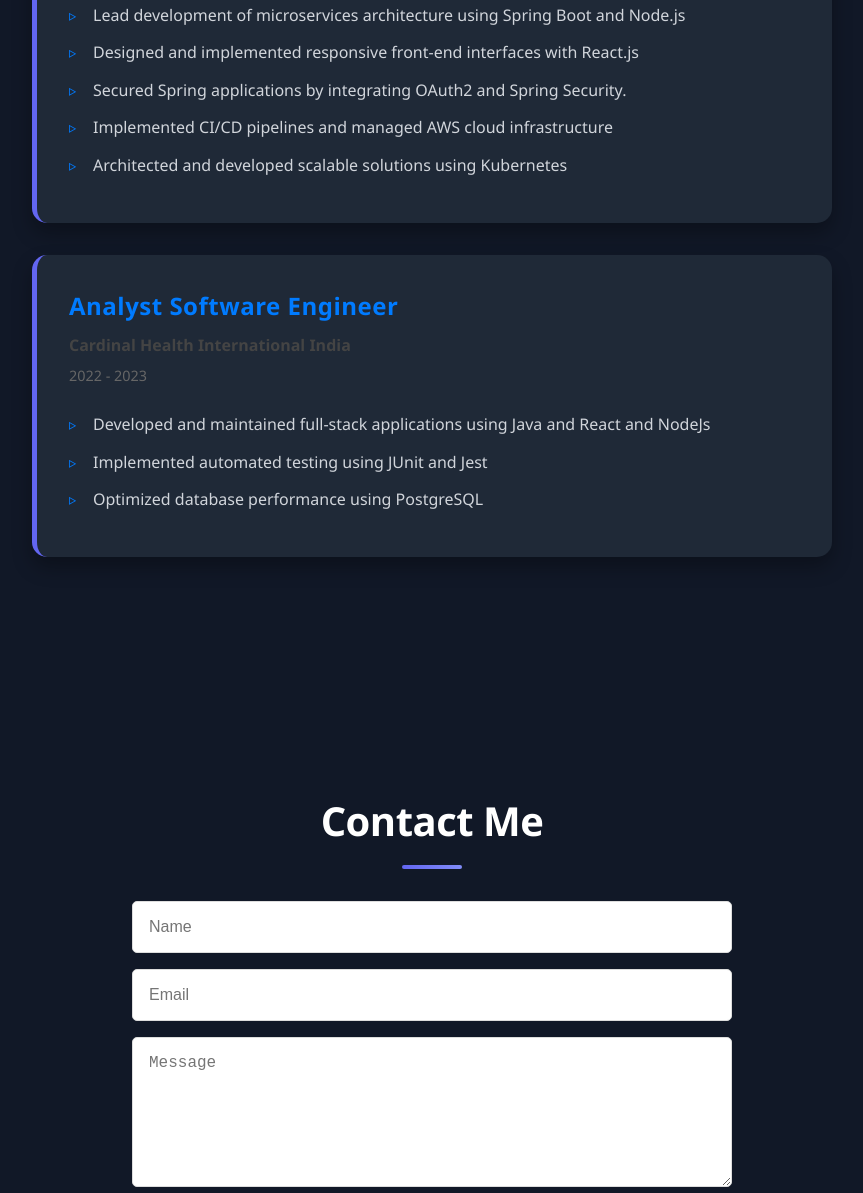
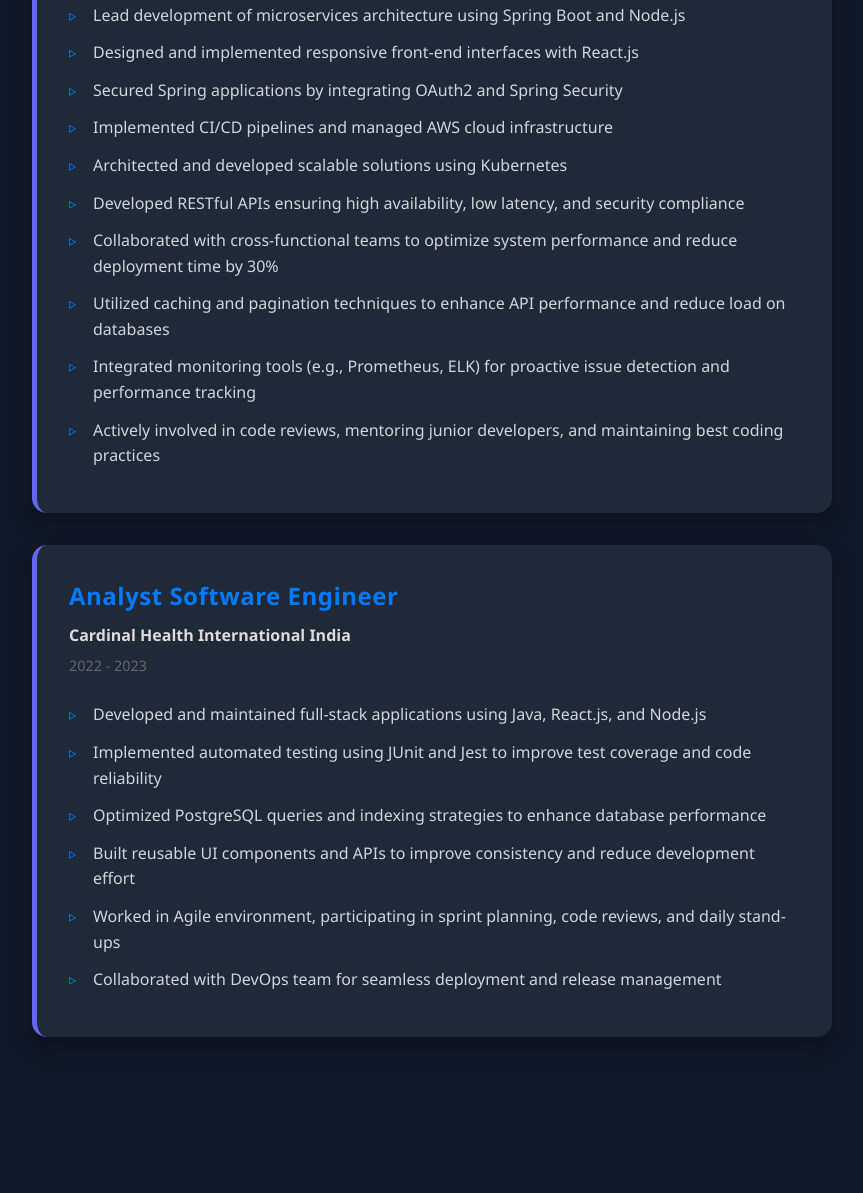
Before and after one commit to harshith27kk/portfolio, a plain HTML site: page index.html in a window 1280 px wide. Shown: the part 3583-4776 px from the top of the page, without its empty margins (208-1071 px from the left). Drawn offline with nearby package versions, Linux system fonts and the light colour scheme.

Commit message:
fixed css

```diff
--- a/css/style.css
+++ b/css/style.css
@@ -462,7 +462,7 @@ h2::after {
 
 .company {
     font-weight: 600;
-    color: #444;
+    color: #e0dada;
     display: block;
     margin-bottom: 0.25rem;
 }
--- a/index.html
+++ b/index.html
@@ -174,12 +174,17 @@
                         <span class="company">Outcomes</span>
                         <span class="duration">2023 - Present</span>
                     </div>
-                    <ul class="experience-details">
+                     <ul class="experience-details">
                         <li>Lead development of microservices architecture using Spring Boot and Node.js</li>
                         <li>Designed and implemented responsive front-end interfaces with React.js</li>
-                        <li>Secured Spring applications by integrating OAuth2 and Spring Security.</li>
+                        <li>Secured Spring applications by integrating OAuth2 and Spring Security</li>
                         <li>Implemented CI/CD pipelines and managed AWS cloud infrastructure</li>
                         <li>Architected and developed scalable solutions using Kubernetes</li>
+                        <li>Developed RESTful APIs ensuring high availability, low latency, and security compliance</li>
+                        <li>Collaborated with cross-functional teams to optimize system performance and reduce deployment time by 30%</li>
+                        <li>Utilized caching and pagination techniques to enhance API performance and reduce load on databases</li>
+                        <li>Integrated monitoring tools (e.g., Prometheus, ELK) for proactive issue detection and performance tracking</li>
+                        <li>Actively involved in code reviews, mentoring junior developers, and maintaining best coding practices</li>
                     </ul>
                 </div>
                 <div class="experience-card">
@@ -189,9 +194,12 @@
                         <span class="duration">2022 - 2023</span>
                     </div>
                     <ul class="experience-details">
-                        <li>Developed and maintained full-stack applications using Java and React and NodeJs</li>
-                        <li>Implemented automated testing using JUnit and Jest</li>
-                        <li>Optimized database performance using PostgreSQL</li>
+                        <li>Developed and maintained full-stack applications using Java, React.js, and Node.js</li>
+                        <li>Implemented automated testing using JUnit and Jest to improve test coverage and code reliability</li>
+                        <li>Optimized PostgreSQL queries and indexing strategies to enhance database performance</li>
+                        <li>Built reusable UI components and APIs to improve consistency and reduce development effort</li>
+                        <li>Worked in Agile environment, participating in sprint planning, code reviews, and daily stand-ups</li>
+                        <li>Collaborated with DevOps team for seamless deployment and release management</li>
                     </ul>
                 </div>
             </div>
```
